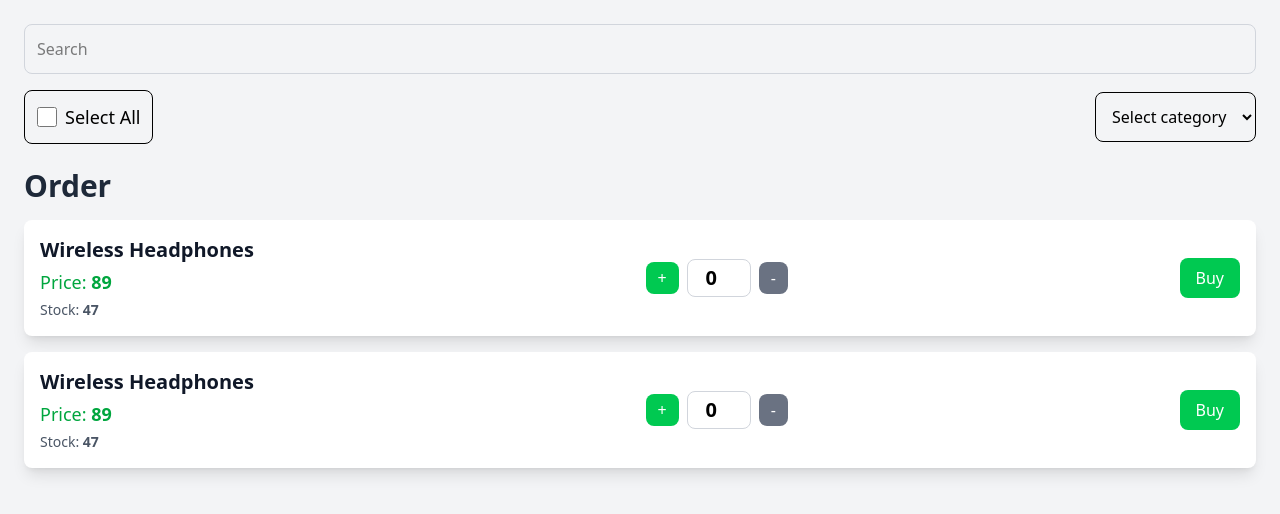
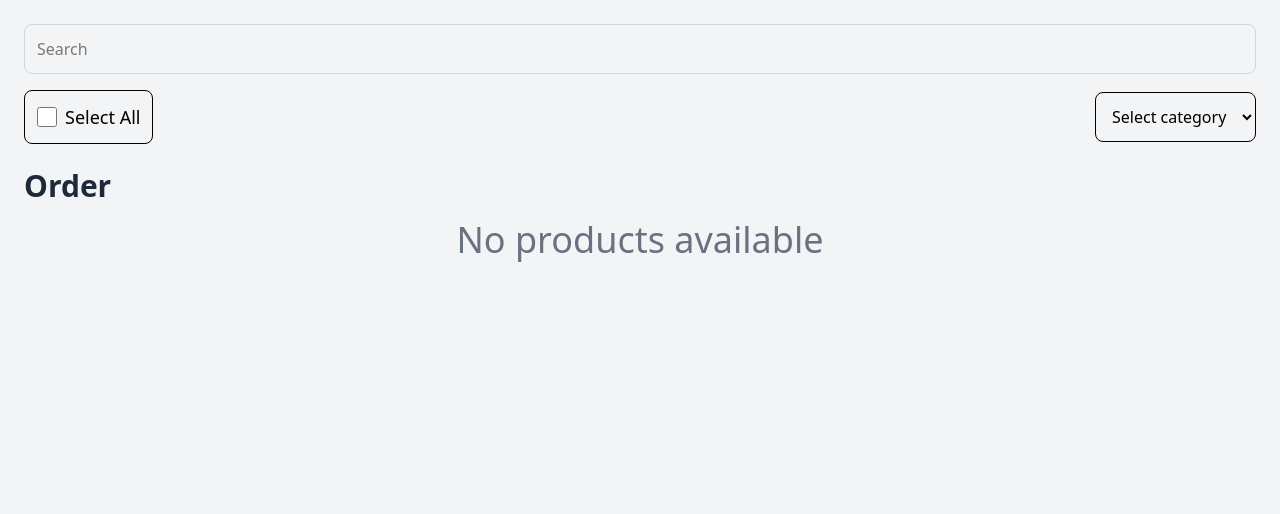
Before and after one commit to P4warit06/PROJECT2-SEC-1-Kittiphop.vue, a Vue app: page /user-carts in a window 1280 px wide. Shown: the top 514 px of the page. Built offline with nearby package versions, Linux system fonts and the light colour scheme; data requests are answered from the project's data file.

Commit message:
009-[update] show status if no product

```diff
--- a/data/db.json
+++ b/data/db.json
@@ -49,18 +49,6 @@
       "stock": 15,
       "image": "/placeholder.svg?height=200&width=200",
       "description": "32-inch 4K HDR monitor"
-    },
-    {
-      "id": "7a3d",
-      "name": "",
-      "price": 5555,
-      "productName": "5555"
-    },
-    {
-      "id": "d9e0",
-      "name": "",
-      "price": 5555,
-      "productName": "555"
     }
   ],
   "users": [
@@ -84,25 +72,6 @@
     }
   ],
   "carts": [
-    {
-      "id": "1",
-      "name": "Wireless Headphones",
-      "category": "Electronics",
-      "price": 89.99,
-      "status": "Active",
-      "stock": 47,
-      "image": "/placeholder.svg?height=200&width=200",
-      "description": "High-quality wireless headphones with noise cancellation"
-    },
-    {
-      "id": "1",
-      "name": "Wireless Headphones",
-      "category": "Electronics",
-      "price": 89.99,
-      "status": "Active",
-      "stock": 47,
-      "image": "/placeholder.svg?height=200&width=200",
-      "description": "High-quality wireless headphones with noise cancellation"
-    }
+
   ]
 }
--- a/src/components/UserCartList.vue
+++ b/src/components/UserCartList.vue
@@ -40,6 +40,9 @@ onMounted(async () => {
     <CartModel :products="carts">
         <template #heading>
             <h1 class="text-3xl font-bold text-gray-800 mb-4">Order</h1>
+            <div v-show="carts.length <= 0" class="w-full flex justify-center items-center">
+                <h1 class="text-4xl text-gray-500">No products available</h1>
+            </div>
         </template>
 
         <template #listProduct="{ yourProduct }">
--- a/src/components/UserProductManager.vue
+++ b/src/components/UserProductManager.vue
@@ -16,11 +16,13 @@ onMounted(async () => {
 })
 
 const currentProduct = ref({})
+const productQuantity = ref({})
 const addProductToCart = async (product) => {
     try {
         currentProduct.value = await getItemById(`${import.meta.env.VITE_APP_URL}/products`, product.id)
         if (currentProduct.value && currentProduct.value.stock > 0) {
-            const addCart = await addItem(`${import.meta.env.VITE_APP_URL}/carts`, currentProduct.value)
+            productQuantity.value = {...currentProduct.value, quantity: 1}
+            const addCart = await addItem(`${import.meta.env.VITE_APP_URL}/carts`, productQuantity.value)
             if (addCart) {
               myCarts.value.push(addCart)
             }
```
